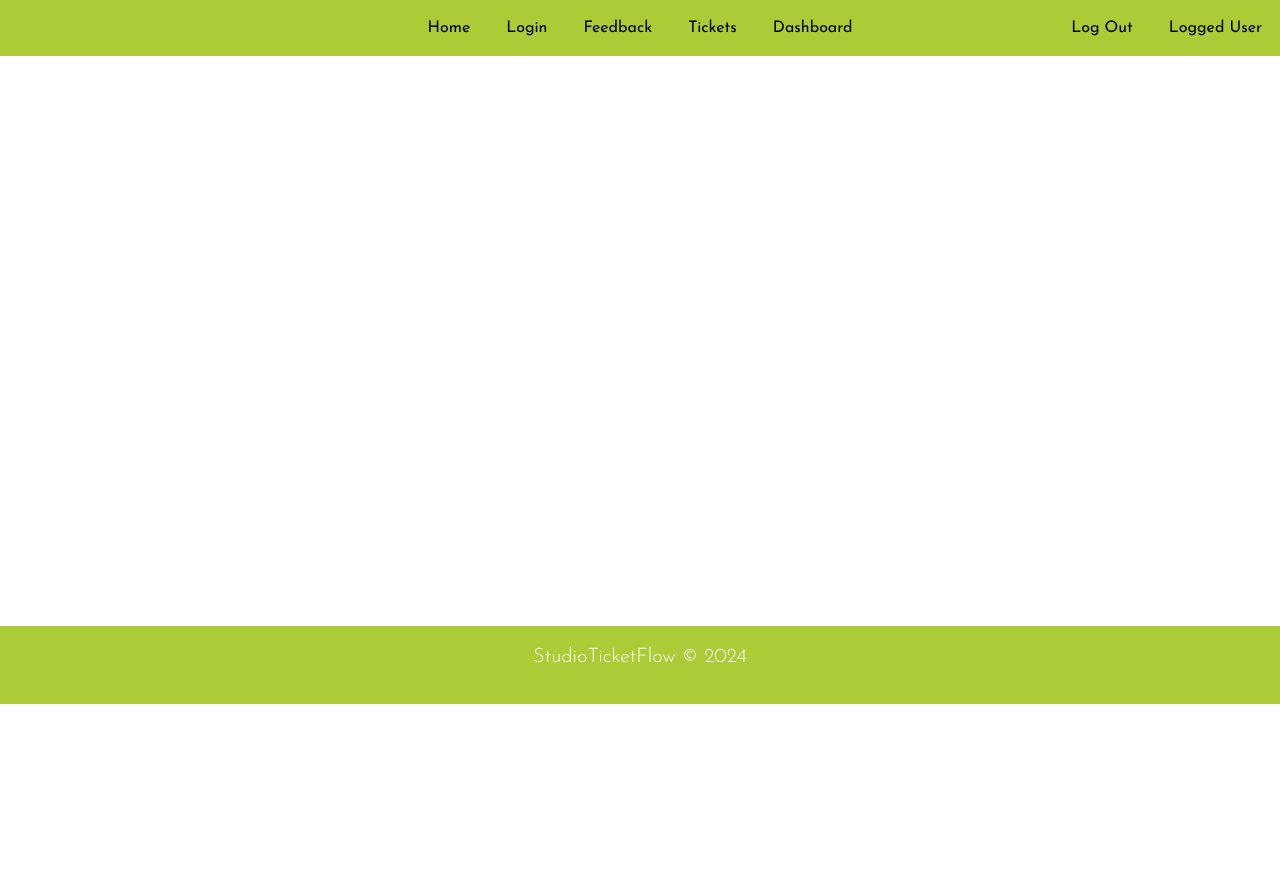
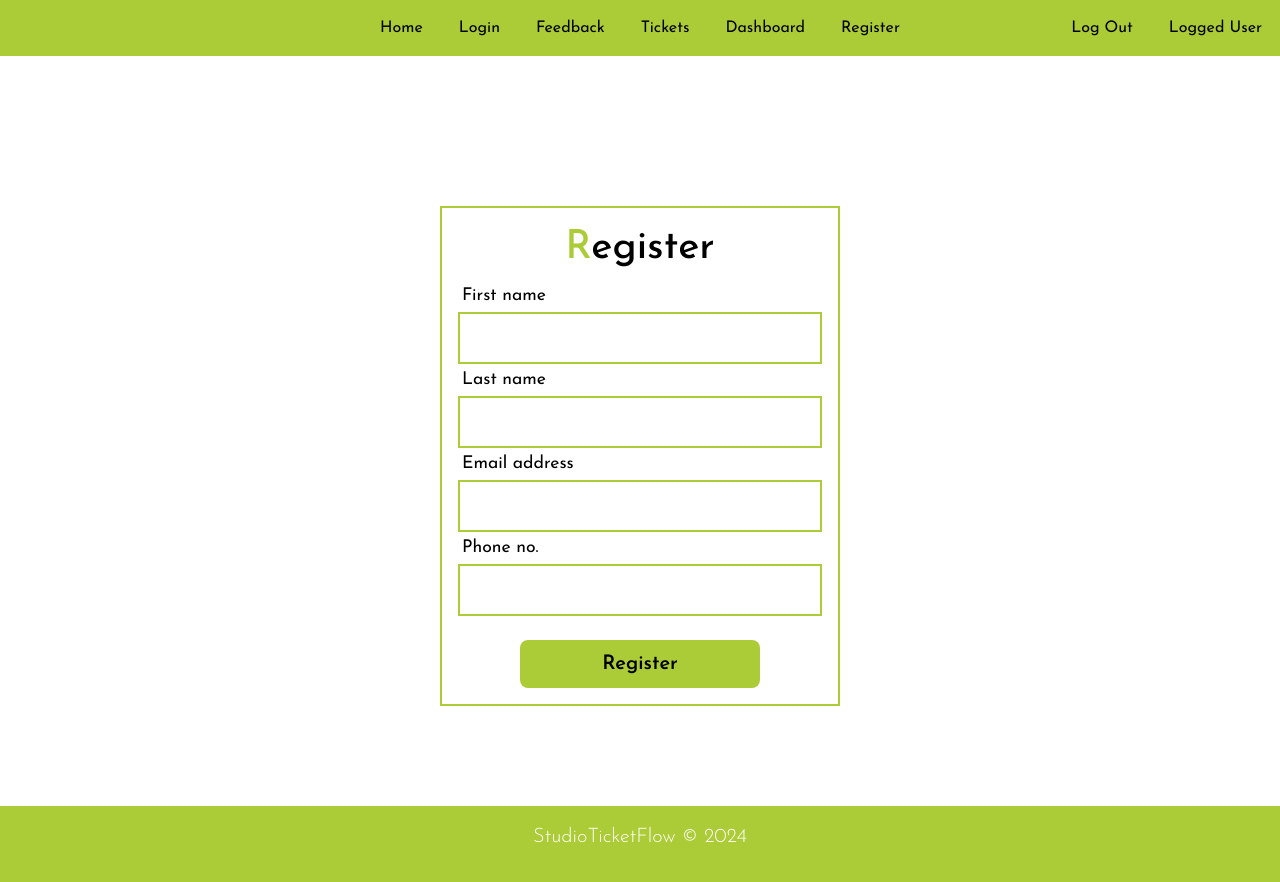
Before and after one commit to Wareezy/TICKET_SYSTEM_LC, a Vue app: page /register in a window 1280 px wide. Before the commit the page ends 800 px from the top, so only its background shows below. Built offline with nearby package versions, Linux system fonts and the light colour scheme.

Commit message:
update to register page

```diff
--- a/src/components/footerTicket.vue
+++ b/src/components/footerTicket.vue
@@ -24,7 +24,7 @@
  <style>
  #footerID {
      position: absolute;
-   margin-top:570px;
+   margin-top:750px;
    /* margin-top: 60px; */
      width: 100%; /* Full width */
      background-color: rgb(171, 204, 55);
--- a/src/components/navbar.vue
+++ b/src/components/navbar.vue
@@ -23,6 +23,9 @@
                     </li>
                     <li class="nav-item">
                         <router-link class="nav-link text-black" to="/dashboard">Dashboard</router-link>
+                    </li>
+                    <li class="nav-item">
+                        <router-link class="nav-link text-black" to="/register">Register</router-link>
                     </li>
                 </ul>
                 <ul class="navbar-nav ms-auto right-align">
--- a/src/router/index.js
+++ b/src/router/index.js
@@ -31,6 +31,11 @@ const routes = [
     path: '/dashboard',
     name: 'dashboard',
     component: () => import('../views/DashboardView.vue')
+  },
+  {
+    path: '/register',
+    name: 'register',
+    component: () => import('../views/RegisterView.vue')
   }
 ]
 
--- /dev/null
+++ b/src/views/RegisterView.vue
@@ -0,0 +1,123 @@
+<template>
+    <div class="h-screen flex justify-center items-center">
+        <!-- <h1>Register</h1> -->
+        <form action="" class="form px-3 py-6">
+            <div class="form-title">
+                <h1 class="lc-themed">Register</h1>
+            </div>
+            <div class="input-container flex flex-col">
+                <label for="floatingName" class="label">First name</label>
+                <input type="text" name="firstname" id="floatingName" class="input border-lc">
+            </div>
+            <div class=" border-lc-container flex flex-col">
+                <label for="floatingName" class="label">Last name</label>
+                <input type="text" name="firstname" id="floatingName" class="input border-lc">
+            </div>
+            <div class="input-container flex flex-col">
+                <label for="floatingName" class="label">Email address</label>
+                <input type="text" name="firstname" id="floatingName" class="input border-lc">
+            </div>
+            <div class="input-container flex flex-col">
+                <label for="floatingName" class="label">Phone no.</label>
+                <input type="text" name="firstname" id="floatingName" class="input border-lc">
+            </div>
+            <div class="form-footer">
+                <button class="btn btn-lg bg-lc-red">Register</button>
+            </div>
+        </form>
+    </div>
+</template>
+<script>
+export default {
+}
+</script>
+<style scoped>
+    /* blue:
+        #9ACDDA
+        red:
+        #D90700
+        color :
+        green: rgb(171,204,55)
+        black: #000
+    */
+    /* Creating semantic classes */
+    .h-screen{
+        min-height: 100vh;
+    }
+    /* LC semantics */
+    .border-lc{
+        border: 2px solid rgb(171,204,55);
+    }
+    .bg-lc-red{
+        background: rgb(171,204,55);
+    }
+    .lc-themed{
+        color: #000;
+    }
+    .lc-themed::first-letter{
+        color: rgb(171,204,55);
+    }
+    /* end of LC semantics */
+    /* Flex box */
+    .flex{
+        display: flex;
+    }
+    .flex-col{
+        flex-direction: column;
+    }
+    .justify-center{
+        justify-content: center;
+    }
+    .justify-start{
+        justify-content: start;
+    }
+    .items-center{
+        align-items: center;
+    }
+    /* End of flex box */
+    /* Form styling */
+    .form{
+        width: 25rem;
+        color: #000;
+        border: 2px solid rgb(171,204,55);
+        /* background: #E2E0E0; */
+    }
+    .label{
+        text-align: start;
+        line-height: 2rem;
+        text-indent: .25rem;
+        font-size: 1.1em;
+    }
+    .input{
+        height: 2rem;
+        border: 2px solid rgb(171,204,55);
+        padding: 1.5rem;
+    }
+    .form-footer{
+        margin-top: 1.5rem;
+    }
+    /* End of form styling */
+    /* semantic element styles */
+    .px-3{
+        padding-left: 0.75rem;
+        padding-right: 0.75rem;
+    }
+    .py-3{
+        padding-top: 0.75rem;
+        padding-bottom: 0.75rem;
+    }
+    .py-6{
+        padding-top: 1rem;
+        padding-bottom: 1rem;
+    }
+    .btn{
+        border: none;
+    }
+    .btn-lg{
+        height: 3rem;
+        width: 15rem;
+        border-radius: .5rem;
+        color: #000;
+        font-weight: 600;
+    }
+</style>
```
